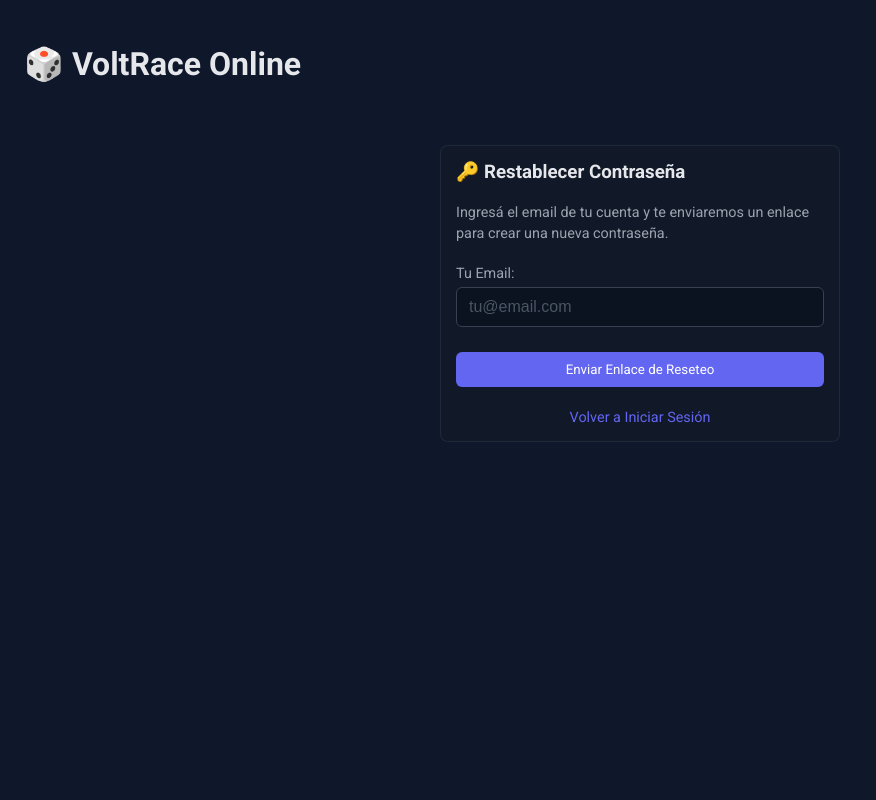
After one commit to LuccaPanetta/Voltrace-Game, a Flask app: page /forgot-password in a window 1280 px wide. The commit adds this page. Shown: the whole page, without its empty margins (0-876 px from the left). Run offline with Flask 3, Linux system fonts and the light colour scheme.

Commit message:
Feature: Implementar reseteo de contraseña con envío de email

```diff
--- a/app.py
+++ b/app.py
@@ -25,8 +25,9 @@
 # --- 1. IMPORTACIONES Y CONFIGURACIÓN INICIAL ---
 # ===================================================================
 
-from flask import Flask, render_template, request, jsonify, session
+from flask import Flask, render_template, request, jsonify, session, flash, url_for
 from flask_socketio import SocketIO, emit, join_room, leave_room
+from flask_mail import Mail, Message
 import uuid                    # Para generar IDs únicos de salas
 from datetime import datetime  # Para timestamps
 from threading import Timer
@@ -49,17 +50,43 @@ from models import User, db              # Modelos de base de datos
 app = Flask(__name__)
 app.config['SECRET_KEY'] = os.environ.get('SECRET_KEY')
 
+# --- Configuración de Flask-Mail ---
+app.config['MAIL_SERVER'] = os.environ.get('MAIL_SERVER')
+app.config['MAIL_PORT'] = int(os.environ.get('MAIL_PORT', 587))
+app.config['MAIL_USE_TLS'] = os.environ.get('MAIL_USE_TLS', 'true').lower() in ['true', 'on', '1']
+app.config['MAIL_USERNAME'] = os.environ.get('MAIL_USERNAME')
+app.config['MAIL_PASSWORD'] = os.environ.get('MAIL_PASSWORD')
+app.config['MAIL_DEFAULT_SENDER'] = os.environ.get('MAIL_USERNAME')
+
+mail = Mail(app)
+
+def send_reset_email(user):
+    token = user.get_reset_token()
+    msg = Message('VoltRace - Restablecimiento de Contraseña',
+                  sender=current_app.config['MAIL_USERNAME'],
+                  recipients=[user.email])
+    msg.body = f'''Para restablecer tu contraseña, visitá el siguiente enlace:
+{url_for('reset_token', token=token, _external=True)}
+
+Si no solicitaste este cambio, simplemente ignorá este email.
+'''
+    try:
+        mail.send(msg)
+        return True
+    except Exception as e:
+        print(f"Error al enviar email: {e}") #
+        return False
+
 # --- Configuración de la Base de Datos (SQLAlchemy) ---
 basedir = os.path.abspath(os.path.dirname(__file__))
 DATABASE_URL = os.environ.get('DATABASE_URL')
 if DATABASE_URL:
-    # Si estamos en producción (en Render)
+    # Si estamos en producción
     print("INFO: Usando base de datos de producción (PostgreSQL).")
     if DATABASE_URL.startswith("postgres://"):
         DATABASE_URL = DATABASE_URL.replace("postgres://", "postgresql://", 1)
     app.config['SQLALCHEMY_DATABASE_URI'] = DATABASE_URL
 else:
-    # Si no la encuentra (estamos en local), usa sqlite como antes
     print("ADVERTENCIA: DATABASE_URL no encontrada. Usando 'voltrace.db' (SQLite) local.")
     app.config['SQLALCHEMY_DATABASE_URI'] = 'sqlite:///' + os.path.join(basedir, 'voltrace.db')
 app.config['SQLALCHEMY_TRACK_MODIFICATIONS'] = False
@@ -199,6 +226,51 @@ def login():
     # Inicia la sesión del usuario con flask_login
     login_user(user)
     return jsonify({"success": True, "username": user.username})
+
+@app.route("/forgot-password", methods=['GET', 'POST'])
+def forgot_password():
+    if current_user.is_authenticated:
+        return redirect(url_for('lobby')) # Si ya está logueado, al lobby
+
+    if request.method == 'POST':
+        email = request.form.get('email')
+        user = User.query.filter_by(email=email).first()
+        if user:
+            if send_reset_email(user):
+                flash('Se ha enviado un email con instrucciones para restablecer tu contraseña.', 'info')
+            else:
+                flash('Error al enviar el email. Por favor, intentá de nuevo más tarde.', 'danger')
+            return redirect(url_for('login'))
+        else:
+            flash('No existe una cuenta asociada a ese email.', 'warning')
+
+    return render_template('forgot_password.html')
+
+
+@app.route("/reset-password/<token>", methods=['GET', 'POST'])
+def reset_token(token):
+    if current_user.is_authenticated:
+        return redirect(url_for('lobby'))
+
+    user = User.verify_reset_token(token)
+    if user is None:
+        flash('El token es inválido o ha expirado.', 'warning')
+        return redirect(url_for('forgot_password'))
+
+    if request.method == 'POST':
+        password = request.form.get('password')
+        confirm_password = request.form.get('confirm_password')
+
+        if password != confirm_password:
+            flash('Las contraseñas no coinciden.', 'danger')
+            return render_template('reset_password.html', token=token)
+
+        user.set_password(password) # Usamos tu método existente
+        db.session.commit()
+        flash('Tu contraseña ha sido actualizada. Ya podés iniciar sesión.', 'success')
+        return redirect(url_for('login'))
+
+    return render_template('reset_password.html', token=token)
 
 @app.route('/logout', methods=['POST'])
 @login_required # Requiere que el usuario esté logueado
--- a/requirements.txt
+++ b/requirements.txt
@@ -8,3 +8,4 @@ Werkzeug
 gunicorn
 eventlet
 psycopg2-binary
+Flask-Mail
--- /dev/null
+++ b/templates/forgot_password.html
@@ -0,0 +1,101 @@
+<!DOCTYPE html>
+<html lang="es">
+<head>
+    <meta charset="UTF-8">
+    <meta name="viewport" content="width=device-width, initial-scale=1.0">
+    <title>Restablecer Contraseña - VoltRace</title>
+    <link rel="stylesheet" href="{{ url_for('static', filename='css/style.css') }}">
+    <link href="https://fonts.googleapis.com/css2?family=Roboto:wght@300;400;500;700&display=swap" rel="stylesheet">
+
+    <style>
+        .auth-form-column {
+            display: flex;
+            flex-direction: column;
+            gap: 15px;
+        }
+        .input-group {
+            display: flex;
+            flex-direction: column;
+            gap: 5px;
+        }
+        .input-group label {
+            color: var(--muted);
+            font-size: 0.9em;
+            text-align: left;
+        }
+        .text-input {
+            background-color: #0b1220;
+            border: 1px solid #374151;
+            padding: 10px 12px;
+            border-radius: 5px;
+            color: var(--text);
+            font-size: 1em;
+            width: 100%;
+            box-sizing: border-box;
+        }
+        .text-input:focus {
+            border-color: var(--primary);
+            outline: none;
+            box-shadow: 0 0 0 2px rgba(99, 102, 241, 0.3);
+        }
+        .auth-form-column button {
+             margin-top: 10px;
+             width: 100%;
+        }
+        /* Estilos para los mensajes flash (notificaciones) */
+        .flashes {
+            padding: 10px;
+            margin-bottom: 15px;
+            border-radius: 5px;
+            font-size: 0.9em;
+        }
+        .flashes .flash-info { background-color: #1f2937; border: 1px solid var(--primary); color: var(--text); }
+        .flashes .flash-danger, .flashes .flash-warning { background-color: #4b1f26; border: 1px solid var(--danger); color: #fecaca; }
+        .flashes .flash-success { background-color: #16302b; border: 1px solid var(--success); color: #bbf7d0; }
+    </style>
+</head>
+<body>
+    <div class="container">
+        <div id="auth-screen" class="screen active">
+
+            <div class="header">
+                <h1>🎲 VoltRace Online</h1>
+            </div>
+
+            <div class="auth-content">
+                <div class="card" style="max-width: 450px; margin: 30px auto;">
+                    <h3>🔑 Restablecer Contraseña</h3>
+                    <p style="color: var(--muted); font-size: 0.9em; margin-bottom: 20px; line-height: 1.5;">
+                        Ingresá el email de tu cuenta y te enviaremos un enlace para crear una nueva contraseña.
+                    </p>
+
+                    {% with messages = get_flashed_messages(with_categories=true) %}
+                      {% if messages %}
+                        <div class="flashes">
+                          {% for category, message in messages %}
+                            <div class="flash-{{ category }}">{{ message }}</div>
+                          {% endfor %}
+                        </div>
+                      {% endif %}
+                    {% endwith %}
+
+                    <form method="POST" action="{{ url_for('forgot_password') }}" class="auth-form-column">
+                        <div class="input-group">
+                            <label for="email">Tu Email:</label>
+                            <input type="email" id="email" name="email" class="text-input" placeholder="tu@email.com" required>
+                        </div>
+                        <button type="submit" class="btn-primary">Enviar Enlace de Reseteo</button>
+                    </form>
+
+                    <div style="text-align: center; margin-top: 20px;">
+                        <a href="/" style="color: var(--primary); text-decoration: none; font-size: 0.9em;">
+                            Volver a Iniciar Sesión
+                        </a>
+                    </div>
+                </div>
+            </div>
+
+        </div>
+    </div>
+</body>
+</html>
```
Also changed, not shown: models.py (+15 -0 lines), templates/index.html (+22 -7 lines), templates/reset_password.html (added, +99 -0 lines).
